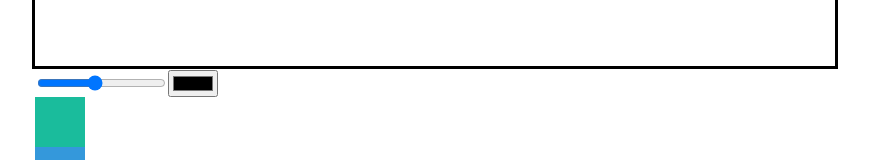
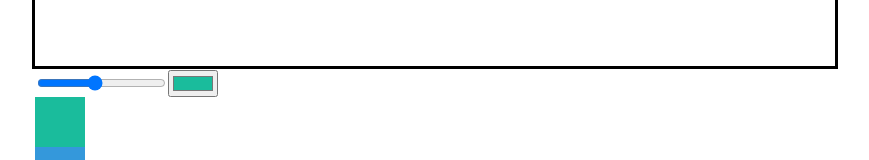
Before and after one commit to plusbeauxjours/canvas-poc, a React (Create React App) app: page / in a window 1280 px wide. Shown: the part 745-905 px from the top of the page, without its empty margins (205-1074 px from the left). Built offline with nearby package versions, Linux system fonts and the light colour scheme.

Commit message:
refactorying

```diff
--- a/src/App.tsx
+++ b/src/App.tsx
@@ -1,12 +1,12 @@
 import React from 'react';
 import styled from 'styled-components';
-import {Canvas} from './Canvas';
+import {CanvasComponent} from './CanvasComponent';
 
 function App() {
   return (
     <Container>
       <Box>
-        <Canvas />
+        <CanvasComponent />
       </Box>
     </Container>
   );
--- a/src/Canvas.tsx
+++ b/src/CanvasComponent.tsx
@@ -2,20 +2,24 @@ import React, {useRef, useEffect, useState} from 'react';
 import styled from 'styled-components';
 import {colors} from './constants';
 
-export const Canvas = ({...props}) => {
+export const CanvasComponent = ({...props}) => {
   const canvasRef = useRef(null);
   const [lineWidth, setLineWidth] = useState<string>('5');
-  const [lineColor, setLineColor] = useState<string>('#000');
+  const [lineColor, setLineColor] = useState<string>(colors[0]);
+
+  let isPainting = false;
 
   useEffect(() => {
     const canvas = canvasRef.current;
     const ctx = canvas.getContext('2d');
+
     ctx.lineWidth = lineWidth;
   }, [lineWidth]);
 
   useEffect(() => {
     const canvas = canvasRef.current;
     const ctx = canvas.getContext('2d');
+
     ctx.strokeStyle = lineColor;
     ctx.fillStyle = lineColor;
   }, [lineColor]);
@@ -23,11 +27,14 @@ export const Canvas = ({...props}) => {
   useEffect(() => {
     const canvas = canvasRef.current;
     const ctx = canvas.getContext('2d');
+
     canvas.width = 800;
     canvas.height = 800;
 
     ctx.lineWidth = lineWidth;
-    let isPainting = false;
+
+    ctx.strokeStyle = lineColor;
+    ctx.fillStyle = lineColor;
 
     function onMove(event) {
       if (isPainting) {
@@ -43,10 +50,6 @@ export const Canvas = ({...props}) => {
     function cancelPainting() {
       isPainting = false;
       ctx.beginPath();
-    }
-    function onLineWidthChange(event) {
-      console.log(event.target.value);
-      ctx.lineWidth = event.target.value;
     }
 
     canvas.addEventListener('mousemove', onMove);
@@ -65,8 +68,8 @@ export const Canvas = ({...props}) => {
 
   return (
     <>
-      <canvas ref={canvasRef} {...props} />
-      <input
+      <Canvas ref={canvasRef} {...props} />
+      <Input
         type="range"
         min="1"
         max="10"
@@ -74,7 +77,7 @@ export const Canvas = ({...props}) => {
         value={lineWidth}
         onChange={onChangeLineWidth}
       />
-      <input type="color" value={lineColor} />
+      <Input type="color" value={lineColor} readOnly />
       {colors.map((color, index) => (
         <ColorBox
           key={index}
@@ -86,6 +89,10 @@ export const Canvas = ({...props}) => {
   );
 };
 
+const Canvas = styled.canvas``;
+
+const Input = styled.input``;
+
 const ColorBox = styled.div`
   width: 50px;
   height: 50px;
```
